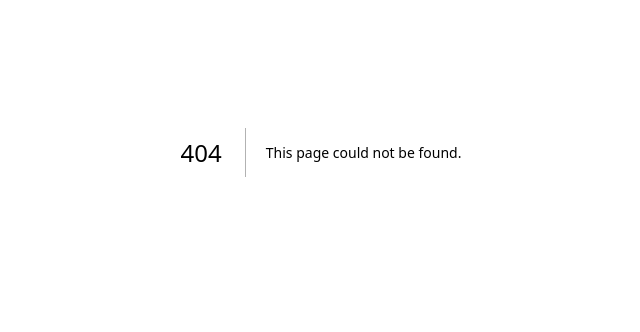
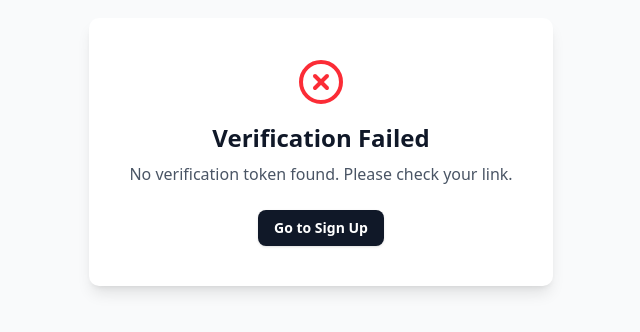
Before and after one commit to Mahiamk/link_shortener_monorepo, a Next.js app in the folder apps/web/: page /verify-email in a window 1280 px wide. Before the commit this address had no page. Shown: the part 248-580 px from the top of the page, without its empty margins (319-959 px from the left). Built offline with nearby package versions, Linux system fonts and the light colour scheme.

Commit message:
feat: add email verification page with token handling and user feedback

```diff
--- /dev/null
+++ b/apps/web/app/verify-email/page.tsx
@@ -0,0 +1,120 @@
+'use client'
+
+import { useEffect, useState, Suspense } from 'react'
+import { useSearchParams } from 'next/navigation'
+import Link from 'next/link'
+import { CheckCircle, XCircle, Loader } from 'lucide-react'
+
+// This is the component that does all the work
+function VerificationComponent() {
+  const [status, setStatus] = useState<'verifying' | 'success' | 'error'>(
+    'verifying',
+  )
+  const [message, setMessage] = useState('Verifying your email...')
+
+  // This hook reads the ?token=... part of the URL
+  const searchParams = useSearchParams()
+  const token = searchParams.get('token')
+
+  useEffect(() => {
+    // This runs once when the page loads
+    if (!token) {
+      setStatus('error')
+      setMessage('No verification token found. Please check your link.')
+      return
+    }
+
+    // This is the function that calls your backend
+    const verifyToken = async () => {
+      try {
+        // --- IMPORTANT ---
+        // Make sure this URL matches your FastAPI server and endpoint
+        const response = await fetch(
+          `http://localhost:8000/api/verify-email/?token=${token}`,
+          {
+            method: 'GET',
+          },
+        )
+
+        const data = await response.json()
+
+        if (!response.ok) {
+          // Handle errors from the backend (like "Token expired")
+          throw new Error(data.detail || 'Verification failed')
+        }
+
+        // --- SUCCESS! ---
+        setStatus('success')
+        setMessage(data.message || 'Email verified successfully!')
+      } catch (err: unknown) {
+        setStatus('error')
+        if (err instanceof Error) {
+          setMessage(err.message)
+        } else {
+          setMessage('An unknown error occurred.')
+        }
+      }
+    }
+
+    verifyToken()
+  }, [token]) // Re-run if the token ever changes
+
+  // This renders the loading/success/error message
+  return (
+    <div className="flex flex-col items-center justify-center rounded-lg bg-white p-10 shadow-lg">
+      {status === 'verifying' && (
+        <>
+          <Loader className="h-12 w-12 animate-spin text-gray-400" />
+          <h1 className="mt-4 text-2xl font-semibold text-gray-900">
+            {message}
+          </h1>
+        </>
+      )}
+
+      {status === 'success' && (
+        <>
+          <CheckCircle className="h-12 w-12 text-green-500" />
+          <h1 className="mt-4 text-2xl font-semibold text-gray-900">
+            {message}
+          </h1>
+          <p className="mt-2 text-gray-600">You can now log in to your account.</p>
+          <Link
+            href="/login"
+            className="mt-6 rounded-md bg-gray-900 px-4 py-2 text-sm font-semibold text-white shadow-sm hover:bg-gray-700"
+          >
+            Go to Login
+          </Link>
+        </>
+      )}
+
+      {status === 'error' && (
+        <>
+          <XCircle className="h-12 w-12 text-red-500" />
+          <h1 className="mt-4 text-2xl font-semibold text-gray-900">
+            Verification Failed
+          </h1>
+          <p className="mt-2 text-gray-600">{message}</p>
+          <Link
+            href="/signup"
+            className="mt-6 rounded-md bg-gray-900 px-4 py-2 text-sm font-semibold text-white shadow-sm hover:bg-gray-700"
+          >
+            Go to Sign Up
+          </Link>
+        </>
+      )}
+    </div>
+  )
+}
+
+// This is the main page component that Next.js will render
+export default function VerifyEmailPage() {
+  return (
+    // We wrap the component in <Suspense>
+    // This is required by Next.js when using useSearchParams
+    <div className="flex min-h-screen items-center justify-center bg-gray-50">
+      <Suspense fallback={<Loader className="h-12 w-12 animate-spin" />}>
+        <VerificationComponent />
+      </Suspense>
+    </div>
+  )
+}
```
